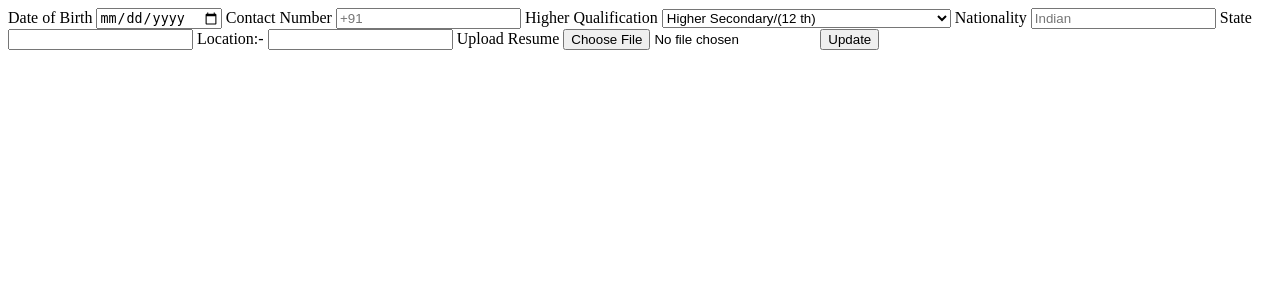
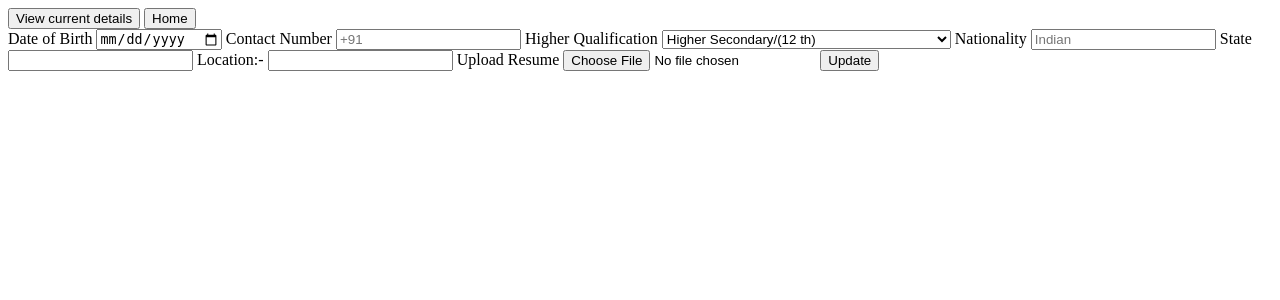
Before and after one commit to 24f3004299/Placement_Portal_App-V1, a Flask app: page /Update/1 in a window 1280 px wide. Shown: the top 300 px of the page. Run offline with Flask 3, Linux system fonts and the light colour scheme.

Commit message:
Update student_update.html

```diff
--- a/templates/student_update.html
+++ b/templates/student_update.html
@@ -6,6 +6,8 @@
     <title>Document</title>
 </head>
 <body>
+    <button> View current details</button>
+    <a href={{url_for('student.student',idi=idi)}}><button>Home</button></a>
     <form method="post" enctype="multipart/form-data" >
       <label for="dob">Date of Birth</label>
       <input type="date" name="dob" id="dob">
@@ -31,5 +33,6 @@
       <input type="Submit" value="Update">
     </form>
 
+
 </body>
 </html>
```
